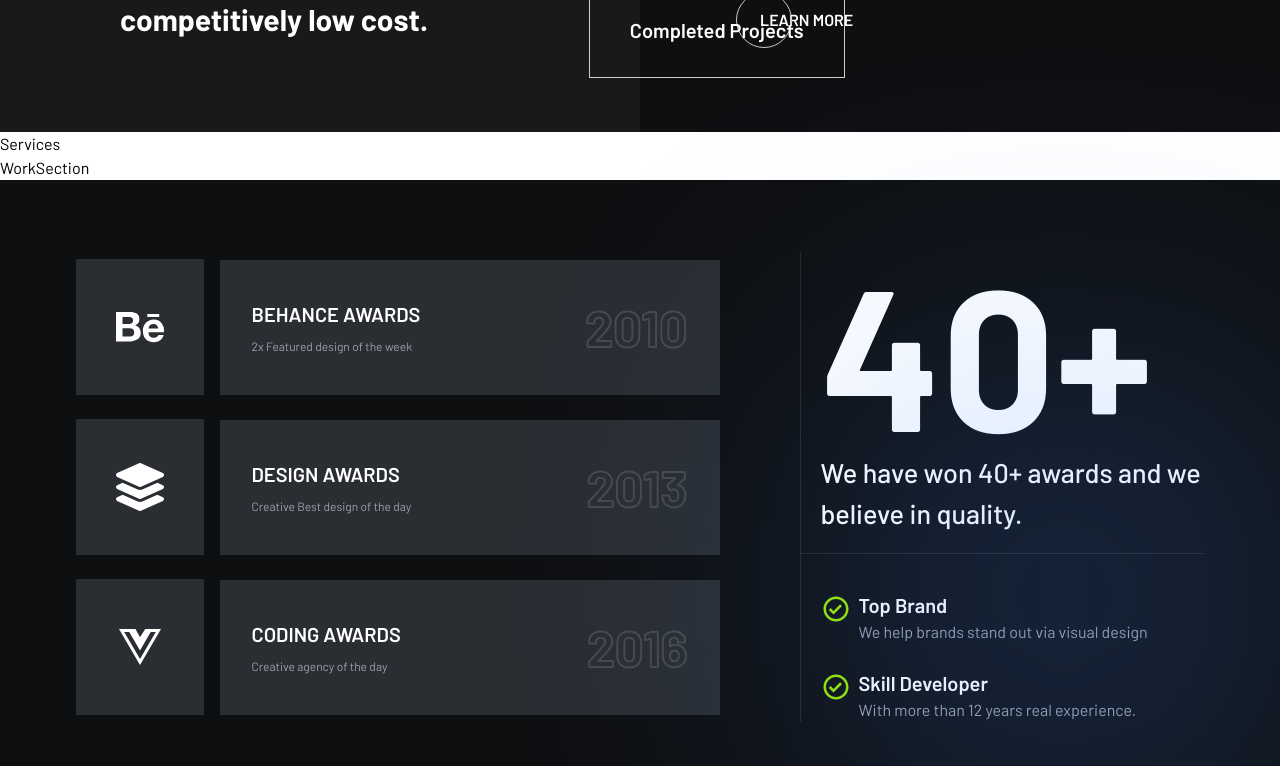
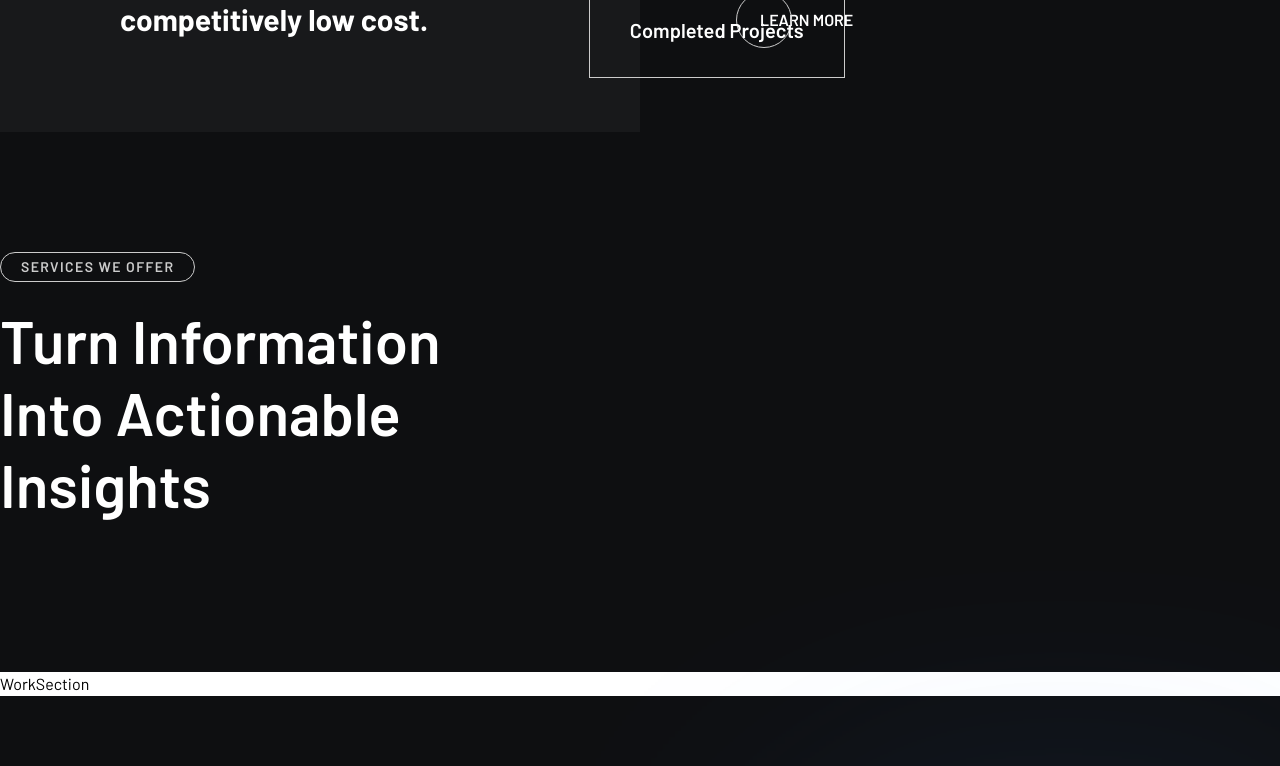
Before and after one commit to Sheikh-Redoan/Practice-Project, a React (Vite) app: page / in a window 1280 px wide. Shown: the part 1180-1946 px from the top of the page. Built offline with nearby package versions, Linux system fonts and the light colour scheme.

Commit message:
small changes

```diff
--- a/src/components/Container/Container.jsx
+++ b/src/components/Container/Container.jsx
@@ -2,7 +2,7 @@ import React from 'react'
 
 const Container = ({children,className}) => {
   return (
-    <div className={`max-w-[1926px] mx-auto ${className}`}>
+    <div className={`max-w-[1296px] mx-auto ${className}`}>
         {children}
     </div>
   )
--- a/src/components/Home/Services.jsx
+++ b/src/components/Home/Services.jsx
@@ -1,8 +1,24 @@
 import React from 'react'
-
+import Container from '../Container/Container'
 const Services = () => {
   return (
-    <div>Services</div>
+    <div className='bg-[#0E0F11]'>
+      <Container className='flex items-center justify-between'>
+        <div className='py-[120px]'>
+         <div>
+           <p class="inline-block border-[1px] border-[rgba(255, 255, 255, .3)] text-[#ccc] rounded-full px-5 py-1 text-sm uppercase tracking-widest mb-3 font-semibold">Services We Offer</p>
+           <h2 className="max-w-[470px] text-start justify-start text-white text-6xl font-semibold font-Barlow leading-[72px] mt-[10px] mb-[32px]">Turn Information Into Actionable Insights</h2>
+         </div>
+
+
+         <div>
+
+
+
+         </div>
+        </div>
+      </Container>
+    </div>
   )
 }
 
--- a/src/shared/ScrollToTopBtn.jsx
+++ b/src/shared/ScrollToTopBtn.jsx
@@ -2,6 +2,7 @@ import { useEffect, useState } from "react";
 
 export default function ScrollToTopBtn() {
     const [isVisible, setIsVisible] = useState(false);
+    const [progress, setProgress] = useState(0);
 
     const isBrowser = () => typeof window !== 'undefined';
 
@@ -11,12 +12,20 @@ export default function ScrollToTopBtn() {
     }
 
     useEffect(() => {
+        if (!isBrowser()) return;
+
         const handleScroll = () => {
             if (window.scrollY > 100) {
                 setIsVisible(true);
             } else {
                 setIsVisible(false);
             }
+
+            // Progress calculation
+            const scroll = window.scrollY || document.documentElement.scrollTop;
+            const height = document.documentElement.scrollHeight - window.innerHeight;
+            const newProgress = (scroll / height) * 150.72;
+            setProgress(newProgress);
         };
 
         window.addEventListener('scroll', handleScroll);
@@ -54,10 +63,10 @@ export default function ScrollToTopBtn() {
                     stroke="#C9F31D"
                     strokeWidth="4"
                     strokeDasharray="150.72"
-                    strokeDashoffset="10"
+                    strokeDashoffset={150.72 - progress}
                     strokeLinecap="round"
                     style={{
-                        transition: "stroke-dashoffset 0.3s linear"
+                        transition: "stroke-dashoffset 10ms linear"
                     }}
                 />
 
```
